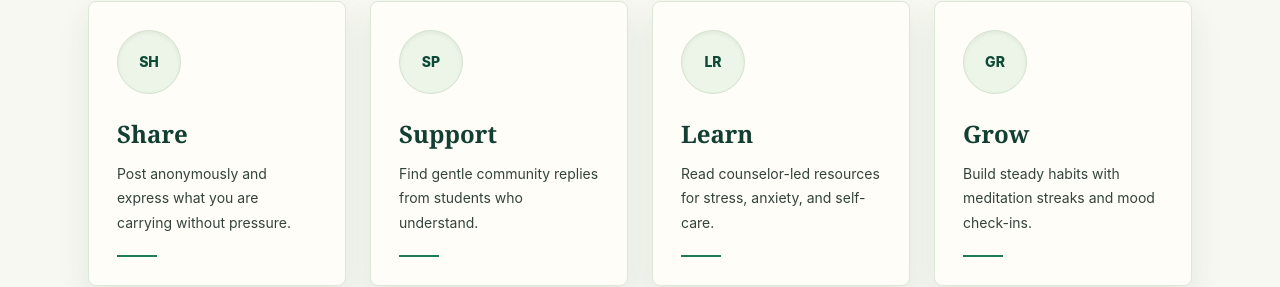
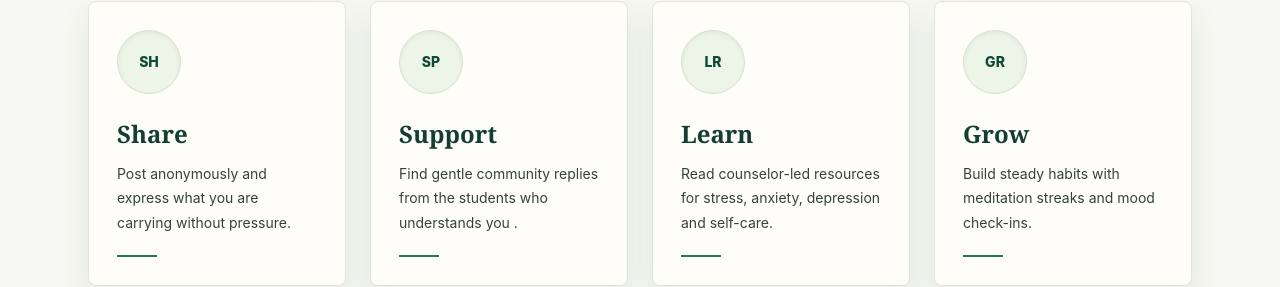
Before and after one commit to anitha-das/Mano-Saathi, a React (Vite) app in the folder frontend/: page / in a window 1280 px wide. Shown: the part 1086-1373 px from the top of the page. Built offline with nearby package versions, Linux system fonts and the light colour scheme; no server answers.

Commit message:
Changes in Home Page

```diff
--- a/frontend/src/components/Home.jsx
+++ b/frontend/src/components/Home.jsx
@@ -14,8 +14,8 @@ import {
 function Home() {
   const supportPillars = [
     { title: "Share", text: "Post anonymously and express what you are carrying without pressure.", icon: "SH" },
-    { title: "Support", text: "Find gentle community replies from students who understand.", icon: "SP" },
-    { title: "Learn", text: "Read counselor-led resources for stress, anxiety, and self-care.", icon: "LR" },
+    { title: "Support", text: "Find gentle community replies from the students who understands you .", icon: "SP" },
+    { title: "Learn", text: "Read counselor-led resources for stress, anxiety, depression and self-care.", icon: "LR" },
     { title: "Grow", text: "Build steady habits with meditation streaks and mood check-ins.", icon: "GR" },
   ];
 
```
